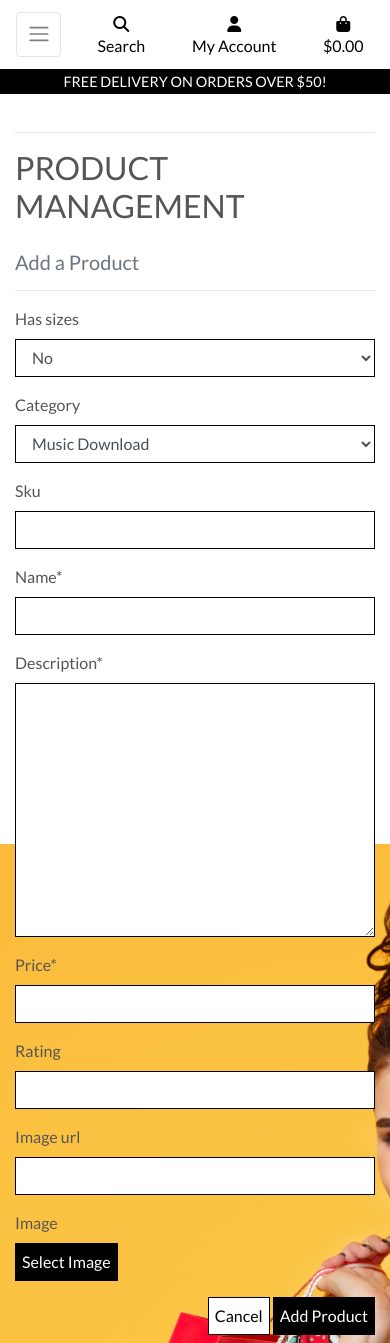
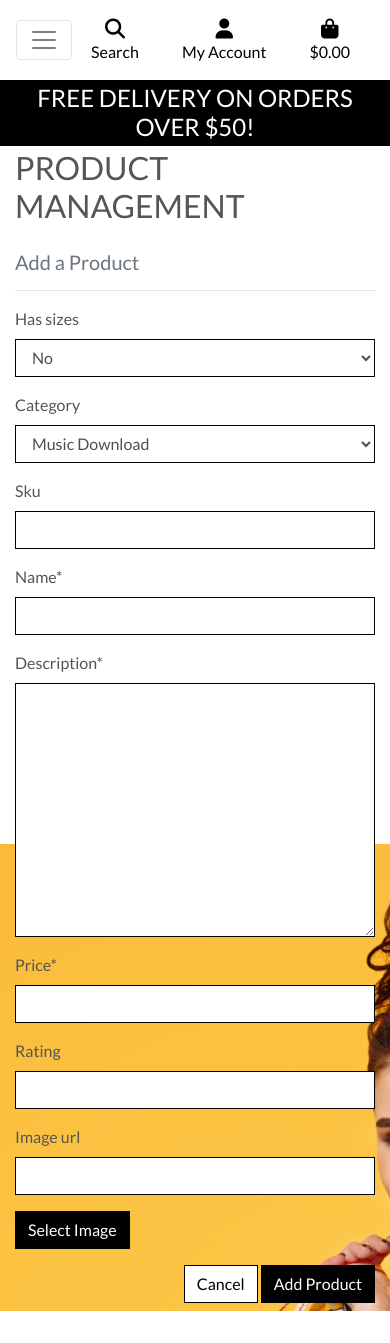
Before and after one commit to machikolacey/milestone4, a Django app: page /products/add/ in a window 390 px wide. After the commit the page ends 1311 px from the top, so only its background shows below. Run offline with Django 3.2, Linux system fonts and the light colour scheme; a user stored in the database is signed in; data comes from the database, SQL or seed files in the repository; both versions use the stored data as it was after the commit; some libraries are stand-ins or nearby versions.

Commit message:
Admin - product image widget stylings

```diff
--- a/products/templates/products/add_product.html
+++ b/products/templates/products/add_product.html
@@ -25,7 +25,13 @@
             <div class="col-12 col-md-6">
                 <form method="POST" action="{% url 'add_product' %}" class="form mb-2" enctype="multipart/form-data">
                     {% csrf_token %}
-                    {{ form | crispy }}
+                    {% for field in form %}
+                        {% if field.name != 'image' %}
+                            {{ field | as_crispy_field }}
+                        {% else %}
+                            {{ field }}
+                        {% endif %}
+                    {% endfor %}
                     <div class="text-right">
                         <a class="btn btn-outline-black rounded-0" href="{% url 'products' %}">Cancel</a>
                         <button class="btn btn-black rounded-0" type="submit">Add Product</button>
@@ -35,3 +41,13 @@
         </div>
     </div>
 {% endblock %}
+
+{% block postloadjs %}
+    {{ block.super }}
+    <script type="text/javascript">
+        $('#new-image').change(function() {
+            var file = $('#new-image')[0].files[0];
+            $('#filename').text(`Image will be set to: ${file.name}`);
+        });
+    </script>
+{% endblock %}
--- a/static/css/base.css
+++ b/static/css/base.css
@@ -290,40 +290,4 @@ input[name='q']::placeholder {
     body {
         height: calc(100vh - 116px);
     }
-
-    .display-4.logo-font.text-black {
-        font-size: 2rem;
-    }
-
-    .nav-link {
-        padding: 0.15rem;
-    }
-
-    .nav-link i.fa-lg {
-        font-size: 1rem;
-    }
-
-    .navbar-toggler {
-        padding: .6rem .6rem;
-        font-size: 1rem;
-    }
-
-    #delivery-banner h4 {
-        font-size: .9rem;
-    }
-
-    .btn.btn-outline-black.rounded-0,
-    .btn.btn-black.rounded-0 {
-        padding: .375rem .375rem;
-    }
-
-    .btn.btn-outline-black.rounded-0.btn-lg,
-    .btn.btn-black.rounded-0.btn-lg {
-        padding: .375rem .375rem;
-        font-size: .75rem;
-    }
-
-    .increment-qty, .decrement-qty {
-        padding: .25rem .5rem !important;
-    }
 }
```
Also changed, not shown: products/templates/products/edit_product.html (+17 -1 lines), db.sqlite3, media/123771533_10158796161622389_6766784641328358848_o_YL11Dac.jpg (added).
